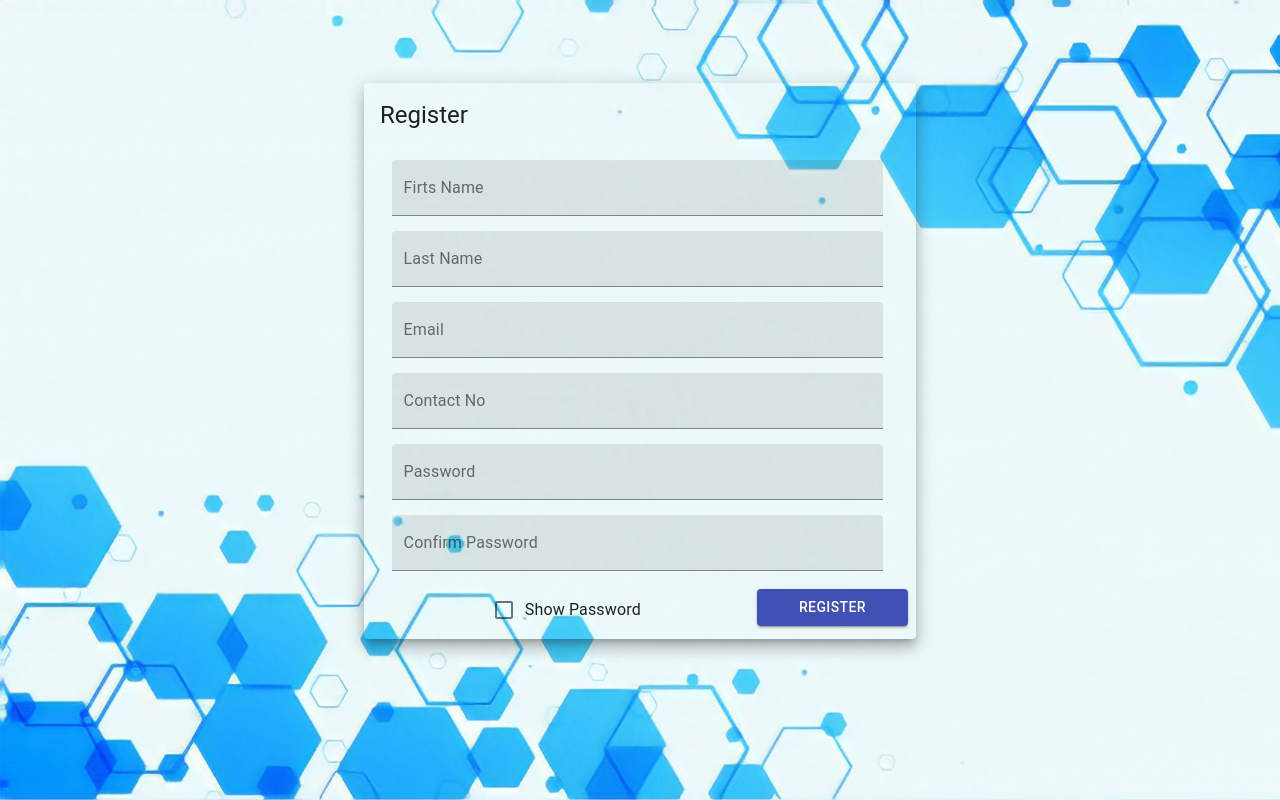
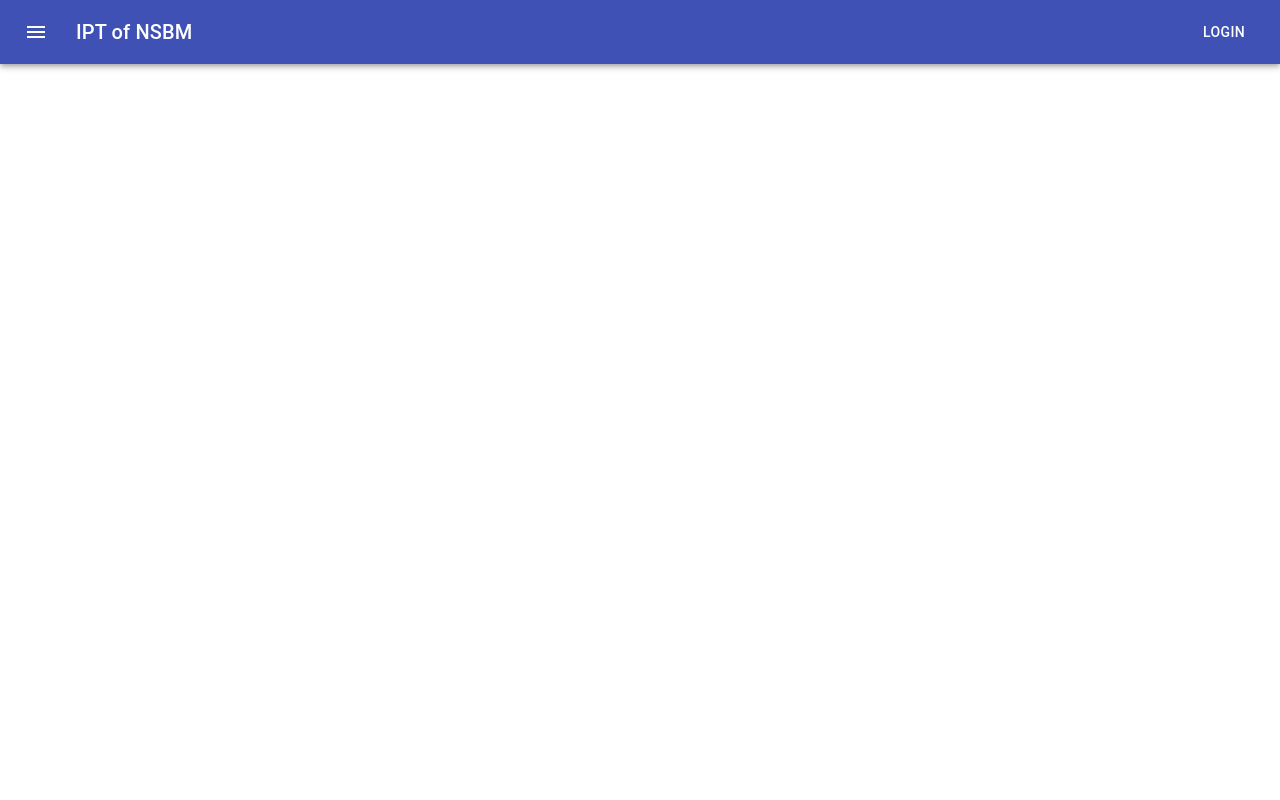
Before and after one commit to chamodKanishka/IPT, a React (Create React App) app: page / in a window 1280 px wide. Built offline with nearby package versions, Linux system fonts and the light colour scheme.

Commit message:
create student home page and add top menu bar to it and sidebar added to that page with toggle

```diff
--- a/src/App.js
+++ b/src/App.js
@@ -1,10 +1,10 @@
 import React from 'react';
-import Register from './screens/Register';
+import StudentHome from './screens/studentArea/studentHome';
 import './App.css';
 
 function App() {
   return (
-    <Register/>
+    <StudentHome/>
   );
 }
 
--- /dev/null
+++ b/src/screens/studentArea/studentHome.js
@@ -0,0 +1,112 @@
+import React from 'react';
+import clsx from 'clsx';
+import { makeStyles } from '@material-ui/core/styles';
+import AppBar from '@material-ui/core/AppBar';
+import Toolbar from '@material-ui/core/Toolbar';
+import Typography from '@material-ui/core/Typography';
+import Button from '@material-ui/core/Button';
+import IconButton from '@material-ui/core/IconButton';
+import MenuIcon from '@material-ui/icons/Menu';
+import Drawer from '@material-ui/core/Drawer';
+import List from '@material-ui/core/List';
+import Divider from '@material-ui/core/Divider';
+import ListItem from '@material-ui/core/ListItem';
+import ListItemIcon from '@material-ui/core/ListItemIcon';
+import ListItemText from '@material-ui/core/ListItemText';
+import InboxIcon from '@material-ui/icons/MoveToInbox';
+import MailIcon from '@material-ui/icons/Mail';
+
+
+
+
+
+export default  function StudentHome() {
+    const classes = useStyles();
+
+    const [state, setState] = React.useState({
+        left: false,
+      });
+
+      const toggleDrawer = (anchor, open) => (event) => {
+        if (event.type === 'keydown' && (event.key === 'Tab' || event.key === 'Shift')) {
+          return;
+        }
+
+        setState({ ...state, [anchor]: open });
+      };
+
+      const list = (anchor) => (
+        <div
+          className={clsx(classes.list, {
+            [classes.fullList]: anchor === 'top' || anchor === 'bottom',
+          })}
+          role="presentation"
+          onClick={toggleDrawer(anchor, false)}
+          onKeyDown={toggleDrawer(anchor, false)}
+        >
+          <List>
+            {['Inbox', 'Starred', 'Send email', 'Drafts'].map((text, index) => (
+              <ListItem button key={text}>
+                <ListItemIcon>{index % 2 === 0 ? <InboxIcon /> : <MailIcon />}</ListItemIcon>
+                <ListItemText primary={text} />
+              </ListItem>
+            ))}
+          </List>
+          <Divider />
+          <List>
+            {['All mail', 'Trash', 'Spam'].map((text, index) => (
+              <ListItem button key={text}>
+                <ListItemIcon>{index % 2 === 0 ? <InboxIcon /> : <MailIcon />}</ListItemIcon>
+                <ListItemText primary={text} />
+              </ListItem>
+            ))}
+          </List>
+        </div>
+      );
+  return (
+      <div>
+            <div className={classes.root}>
+            <AppBar position="static">
+            <Toolbar>
+            <div>
+            {['left'].map((anchor) => (
+                <React.Fragment key={anchor}>
+                <IconButton edge="start" onClick={toggleDrawer(anchor, true)} className={classes.menuButton} color="inherit" aria-label="menu">
+                <MenuIcon />
+                </IconButton>
+                <Drawer anchor={anchor} open={state[anchor]} onClose={toggleDrawer(anchor, false)}>
+                    {list(anchor)}
+                </Drawer>
+                </React.Fragment>
+                ))}
+                </div>
+                <Typography variant="h6" className={classes.title}>
+                IPT of NSBM
+                </Typography>
+                <Button color="inherit">Login</Button>
+            </Toolbar>
+            </AppBar>
+        </div>
+        </div>
+
+  );
+}
+
+
+const useStyles = makeStyles((theme) => ({
+    root: {
+      flexGrow: 1,
+    },
+    menuButton: {
+      marginRight: theme.spacing(2),
+    },
+    title: {
+      flexGrow: 1,
+    },
+    list: {
+        width: 250,
+      },
+      fullList: {
+        width: 'auto',
+      },
+  }));
```
